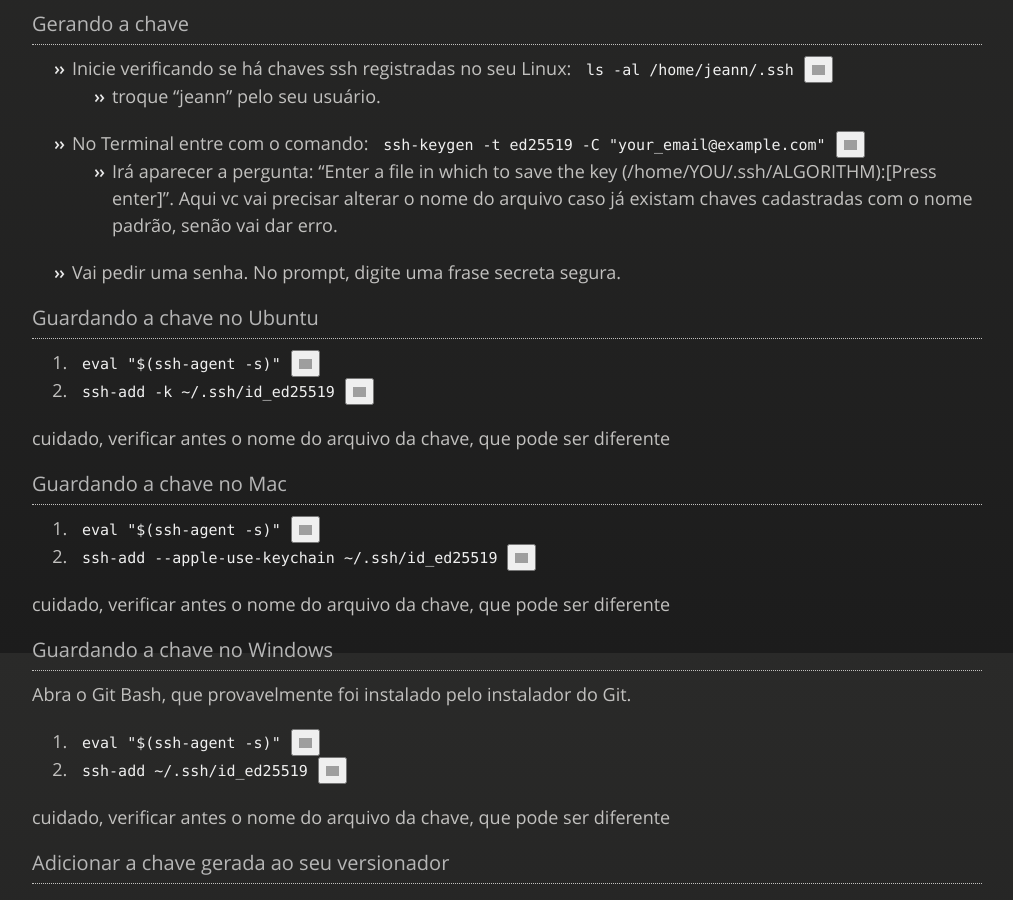
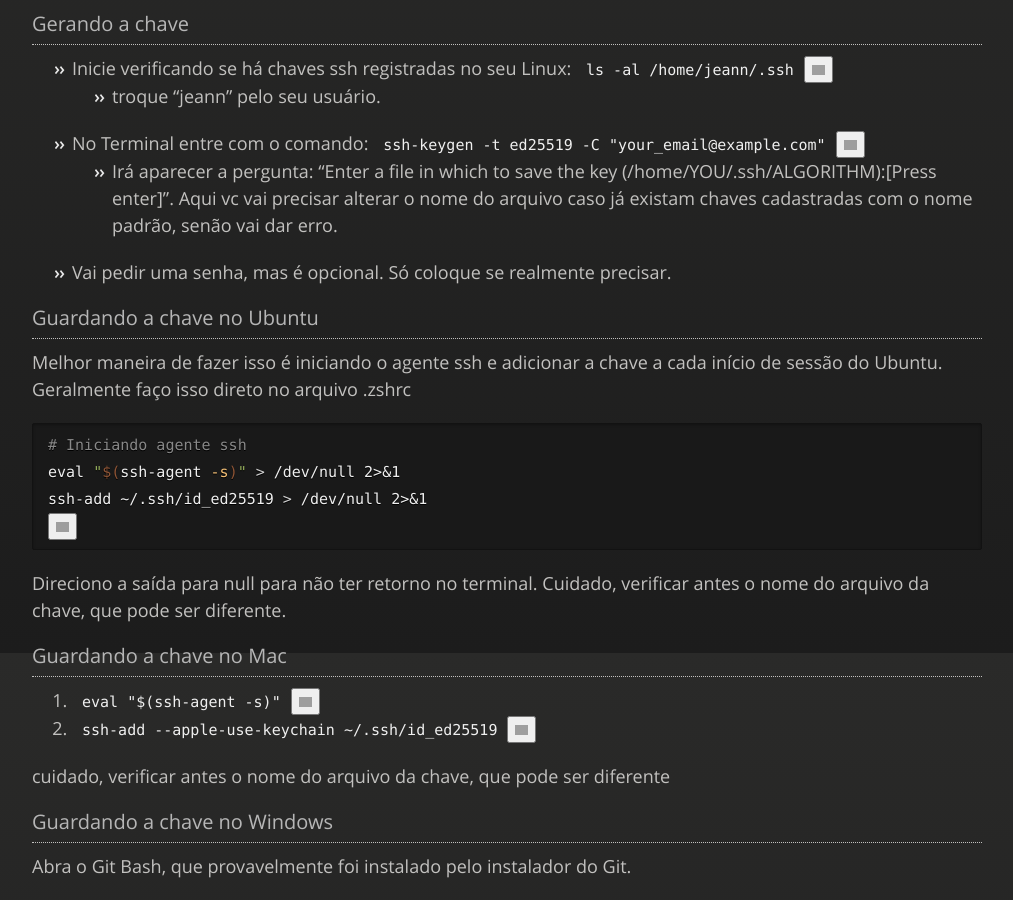
Before and after one commit to JeannAndrade/jeannandrade.github.io, a Jekyll site: the page built from content/git/index.md, in a window 1280 px wide and 900 px high, scrolled down 22747 px. Shown: the whole window, without its empty margins (108-1121 px from the left). Built offline with Jekyll 4.4.1, drawn with Linux system fonts in a browser that asks for light colours; nearby versions of some CDN libraries; comment, search, counter and statistics services are not loaded; our own code applies the rules of GitHub Pages for plain Markdown files; grey boxes are pictures that could not be loaded.

Commit message:
Ajustando instrução para geração de chave ssh e armazenamento

````diff
--- a/content/git/index.md
+++ b/content/git/index.md
@@ -867,16 +867,21 @@ Página oficial para os 3 maiores versionadores que eu utilizo:
   * troque "jeann" pelo seu usuário.
 * No Terminal entre com o comando: `ssh-keygen -t ed25519 -C "your_email@example.com"`
   * Irá aparecer a pergunta: "Enter a file in which to save the key (/home/YOU/.ssh/ALGORITHM):[Press enter]". Aqui vc vai precisar alterar o nome do arquivo caso já existam chaves cadastradas com o nome padrão, senão vai dar erro.
-* Vai pedir uma senha. No prompt, digite uma frase secreta segura.
+* Vai pedir uma senha, mas é opcional. Só coloque se realmente precisar.
 
 <!-- TOC --><a name="guardando-a-chave-no-ubuntu"></a>
 
 ### Guardando a chave no Ubuntu
 
-1. `eval "$(ssh-agent -s)"`
-1. `ssh-add -k ~/.ssh/id_ed25519`
+Melhor maneira de fazer isso é iniciando o agente ssh e adicionar a chave a cada início de sessão do Ubuntu. Geralmente faço isso direto no arquivo .zshrc
 
-cuidado, verificar antes o nome do arquivo da chave, que pode ser diferente
+```bash
+# Iniciando agente ssh
+eval "$(ssh-agent -s)" > /dev/null 2>&1
+ssh-add ~/.ssh/id_ed25519 > /dev/null 2>&1
+```
+
+Direciono a saída para null para não ter retorno no terminal. Cuidado, verificar antes o nome do arquivo da chave, que pode ser diferente.
 
 <!-- TOC --><a name="guardando-a-chave-no-mac"></a>
 
````
